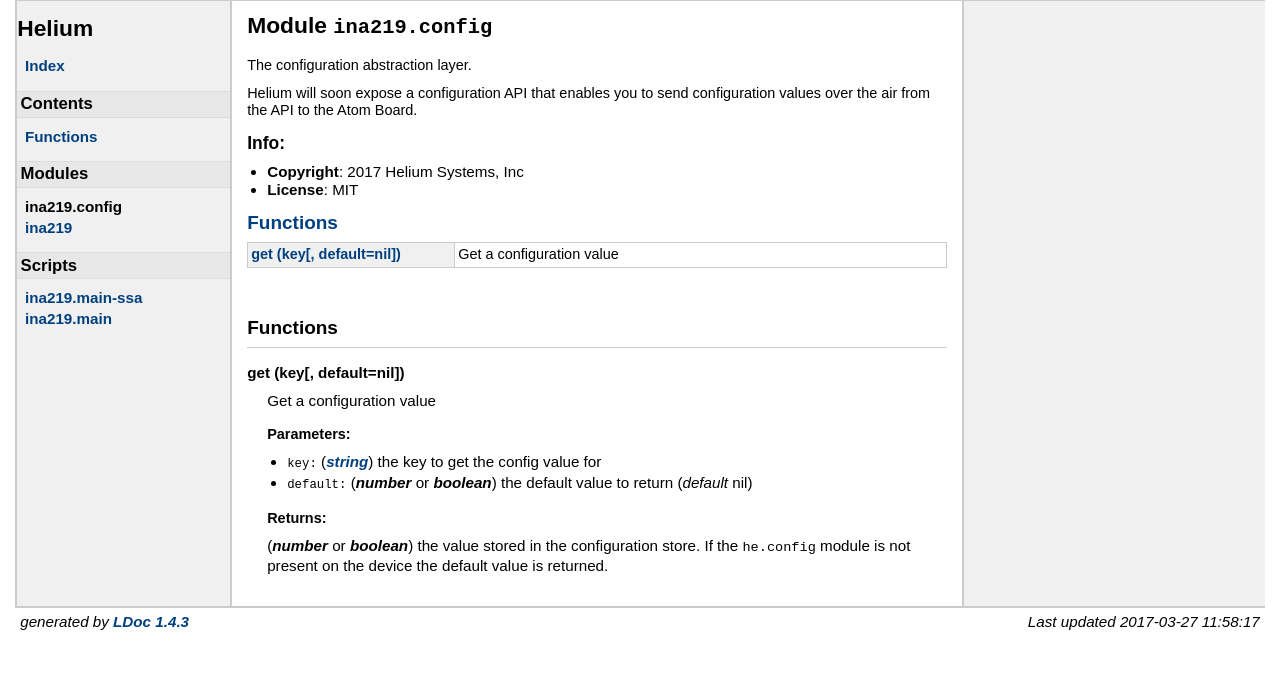
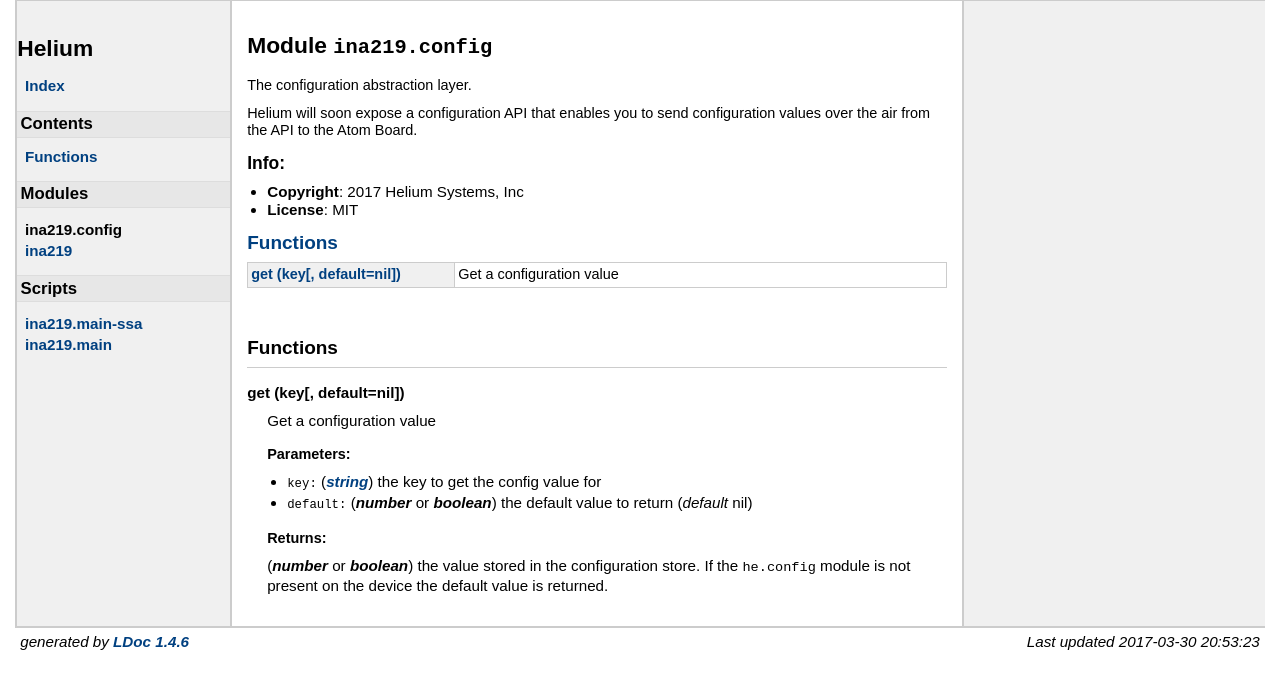
Before and after one commit to novalabsxyz/api-examples, a plain HTML site: page modules/ina219.config.html in a window 1280 px wide. Drawn offline with Linux system fonts and the light colour scheme.

Commit message:
Generated gh-pages for commit 4f854fd Author: Marc Nijdam <marc@helium.com>
    Try upstream branch creation for gh-pages

```diff
--- a/ldoc.css
+++ b/ldoc.css
@@ -28,7 +28,6 @@
     text-decoration: none;
 }
 li {
-    list-style: disc;
     margin-left: 20px;
 }
 caption,th {
@@ -88,7 +87,7 @@
 
 h1 {
     font-size: 1.5em;
-    margin: 0 0 20px 0;
+    margin: 20px 0 20px 0;
 }
 h2, h3, h4 { margin: 15px 0 10px 0; }
 h2 { font-size: 1.25em; }
--- a/modules/ina219.config.html
+++ b/modules/ina219.config.html
@@ -37,12 +37,12 @@
 
 
 <h2>Modules</h2>
-<ul class="$(kind=='Topics' and '' or 'nowrap'">
+<ul class="nowrap">
   <li><strong>ina219.config</strong></li>
   <li><a href="../modules/ina219.html">ina219</a></li>
 </ul>
 <h2>Scripts</h2>
-<ul class="$(kind=='Topics' and '' or 'nowrap'">
+<ul class="nowrap">
   <li><a href="../scripts/ina219.main-ssa.html">ina219.main-ssa</a></li>
   <li><a href="../scripts/ina219.main.html">ina219.main</a></li>
 </ul>
@@ -89,7 +89,7 @@
     <h3>Parameters:</h3>
     <ul>
         <li><span class="parameter">key</span>
-            <span class="types"><a class="type" href="http://www.lua.org/manual/5.2/manual.html#6.4">string</a></span>
+            <span class="types"><a class="type" href="https://www.lua.org/manual/5.3/manual.html#6.4">string</a></span>
          the key to get the config value for
         </li>
         <li><span class="parameter">default</span>
@@ -116,8 +116,8 @@
 </div> <!-- id="content" -->
 </div> <!-- id="main" -->
 <div id="about">
-<i>generated by <a href="http://github.com/stevedonovan/LDoc">LDoc 1.4.3</a></i>
-<i style="float:right;">Last updated 2017-03-27 11:58:17 </i>
+<i>generated by <a href="http://github.com/stevedonovan/LDoc">LDoc 1.4.6</a></i>
+<i style="float:right;">Last updated 2017-03-30 20:53:23 </i>
 </div> <!-- id="about" -->
 </div> <!-- id="container" -->
 </body>
```
Also changed, not shown: index.html (+4 -4 lines), modules/ina219.html (+9 -9 lines), scripts/ina219.main-ssa.html (+9 -9 lines), scripts/ina219.main.html (+9 -9 lines).
